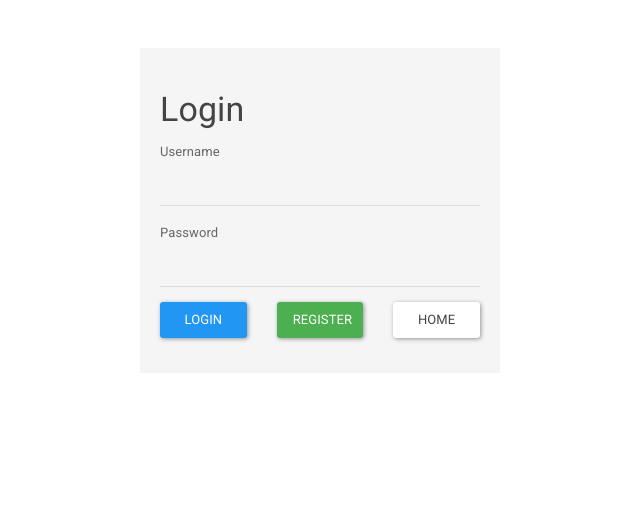
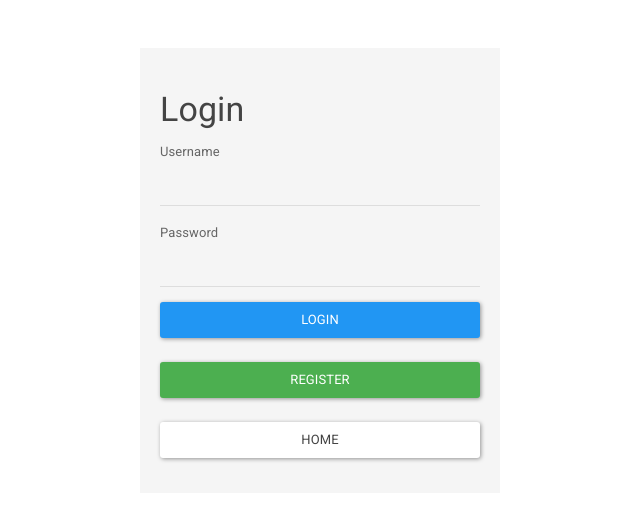
Before and after one commit to regzimarx/webpicnic, a Django app: page /login in a window 1280 px wide. Shown: the top 512 px of the page, without its empty margins (320-960 px from the left). Run offline with Django 3.2, Linux system fonts and the light colour scheme; some libraries are stand-ins or nearby versions.

```diff
--- a/templates/accounts/login.html
+++ b/templates/accounts/login.html
@@ -3,7 +3,7 @@
 <div class="container">
 <br><br>
 	<div class="row">
-		<div class="col-sm-12 col-md-6 col-md-offset-3 col-lg-4 col-lg-offset-4">
+		<div class="col-sm-12 col-md-4 col-md-offset-4 col-lg-4 col-lg-offset-4">
 			<div class="well">
 				<h3>Login</h3>
 				{% if error%}
@@ -21,13 +21,13 @@
 					</div>
 					<div class="form-group">
 						<div class="row">
-							<div class="col-sm-12 col-md-4 col-lg-4">
-								<button type="submit" class="btn btn-primary btn-block">Login</button>
+							<div class="col-sm-12">
+								<button type="submit" class="btn btn-primary btn-block">Login</button><br>
 							</div>
-							<div class="col-sm-12 col-md-4 col-lg-4">
-								<a href="/register/" class="btn btn-success btn-block">Register</a>
+							<div class="col-sm-12">
+								<a href="/register/" class="btn btn-success btn-block">Register</a><br>
 							</div>
-							<div class="col-sm-12 col-md-4 col-lg-4">
+							<div class="col-sm-12">
 								<a href="/" class="btn btn-default btn-block">Home</a>
 							</div>
 						</div>
```
